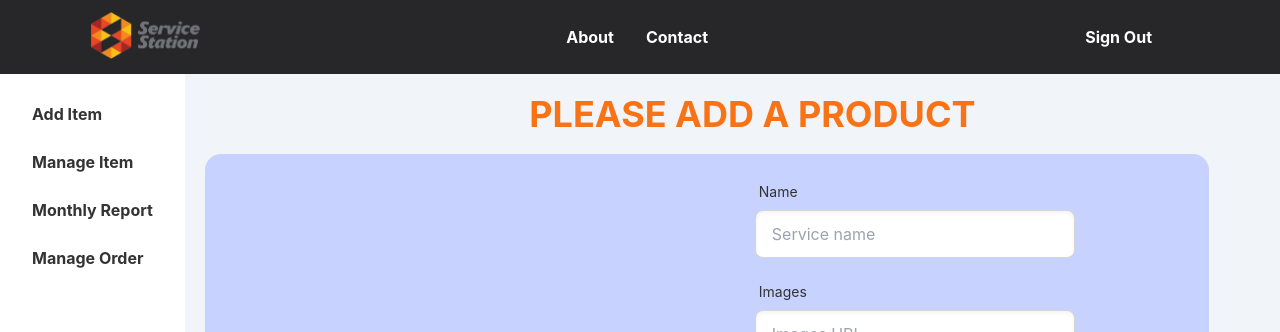
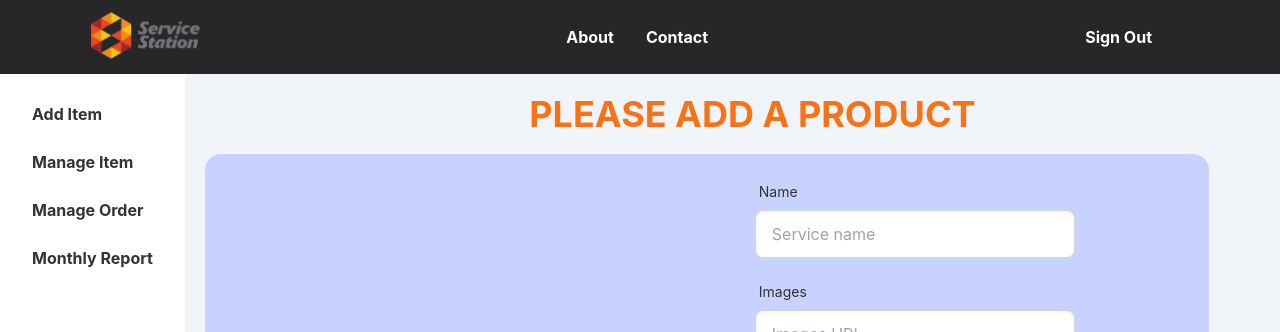
Before and after one commit to dipankar11137/Shifting-Service-Client, a React (Create React App) app: page /dashboard in a window 1280 px wide. Shown: the top 332 px of the page. Built offline with nearby package versions, Linux system fonts and the light colour scheme; no server answers; sample sign-in values are in the browser's storage.

Commit message:
add manage order

```diff
--- a/src/App.js
+++ b/src/App.js
@@ -1,35 +1,36 @@
 import { Route, Routes } from "react-router-dom";
 import "./App.css";
 
+import { ToastContainer } from 'react-toastify';
+import 'react-toastify/dist/ReactToastify.css';
 import Login from "./Components/Login/Login";
+import RequireAuth from './Components/Login/RequireAuth';
 import SignUp from "./Components/Login/SignUp";
 import About from "./Components/Pages/About/About";
 import Blogs from "./Components/Pages/Blogs/Blogs";
 import Contact from "./Components/Pages/Contact/Contact";
+import AddItem from './Components/Pages/Dashboard/AddItem';
+import Dashboard from './Components/Pages/Dashboard/Dashboard';
+import ManageItem from './Components/Pages/Dashboard/ManageItem';
+import AppleInventory from './Components/Pages/Home/AppleInventory';
 import Home from "./Components/Pages/Home/Home";
 import Navbar from "./Components/Pages/Share/Navbar";
-import NotFound from "./Components/Pages/Share/NotFound";
-import RequireAuth from "./Components/Login/RequireAuth";
-import AppleInventory from "./Components/Pages/Home/AppleInventory";
-import { ToastContainer, toast } from "react-toastify";
-import "react-toastify/dist/ReactToastify.css";
-import Dashboard from "./Components/Pages/Dashboard/Dashboard";
-import AddItem from "./Components/Pages/Dashboard/AddItem";
-import ManageItem from "./Components/Pages/Dashboard/ManageItem";
+import NotFound from './Components/Pages/Share/NotFound';
 // animation
 import "animate.css/animate.min.css";
 import Aos from "aos";
+import BookServices from './Components/Pages/BookServices/BookServices';
+import ManageOrders from './Components/Pages/Dashboard/Manage Order/ManageOrders';
+import MonthlyReports from './Components/Pages/Dashboard/MonthlyReports';
+import AcRepairServices from './Components/Pages/Home/Ac Repair Service/AcRepairServices';
+import ApplianceRepairs from './Components/Pages/Home/Appliance Repair/ApplianceRepairs';
+import Beautys from './Components/Pages/Home/Beauty And Salon/Beautys';
+import CarCare from './Components/Pages/Home/Car Care/CarCare';
+import Shiftings from './Components/Pages/Home/Shifting/Shiftings';
+import TripsTravels from './Components/Pages/Home/Trips & Travel/TripsTravels';
 import MyItems from "./Components/Pages/MyItems/MyItems";
 import PayNow from "./Components/Pages/MyItems/PayNow";
-import AddReview from "./Components/Pages/Review/AddReview";
-import AcRepairServices from "./Components/Pages/Home/Ac Repair Service/AcRepairServices";
-import ApplianceRepairs from "./Components/Pages/Home/Appliance Repair/ApplianceRepairs";
-import BookServices from "./Components/Pages/BookServices/BookServices";
-import TripsTravels from "./Components/Pages/Home/Trips & Travel/TripsTravels";
-import Shiftings from "./Components/Pages/Home/Shifting/Shiftings";
-import CarCare from "./Components/Pages/Home/Car Care/CarCare";
-import Beautys from "./Components/Pages/Home/Beauty And Salon/Beautys";
-import MonthlyReports from "./Components/Pages/Dashboard/MonthlyReports";
+import AddReview from './Components/Pages/Review/AddReview';
 
 Aos.init();
 
@@ -105,6 +106,7 @@ function App() {
           <Route index element={<AddItem />} />
           <Route path="manageItem" element={<ManageItem />} />
           <Route path="reports" element={<MonthlyReports />} />
+          <Route path="manageOrder" element={<ManageOrders />} />
         </Route>
         {/* Dashboard End */}
 
--- a/src/Components/Pages/Dashboard/Dashboard.js
+++ b/src/Components/Pages/Dashboard/Dashboard.js
@@ -1,7 +1,5 @@
-import React from "react";
-import { useAuthState } from "react-firebase-hooks/auth";
-import { Link, Outlet } from "react-router-dom";
-import auth from "../../../firebase.init";
+import React from 'react';
+import { Link, Outlet } from 'react-router-dom';
 
 const Dashboard = () => {
   // const [user] = useAuthState(auth);
@@ -39,10 +37,10 @@ const Dashboard = () => {
               </li>
               <li>
                 <Link
-                  to="/dashboard/reports"
+                  to="/dashboard/manageOrder"
                   className="font-bold hover:text-orange-600"
                 >
-                  Monthly Report
+                  Manage Order
                 </Link>
               </li>
               <li>
@@ -50,7 +48,7 @@ const Dashboard = () => {
                   to="/dashboard/reports"
                   className="font-bold hover:text-orange-600"
                 >
-                  Manage Order
+                  Monthly Report
                 </Link>
               </li>
             </ul>
--- /dev/null
+++ b/src/Components/Pages/Dashboard/Manage Order/ManageOrder.js
@@ -0,0 +1,11 @@
+import React from 'react';
+
+const ManageOrder = () => {
+  return (
+    <div>
+      <h1>Manage order</h1>
+    </div>
+  );
+};
+
+export default ManageOrder;
--- /dev/null
+++ b/src/Components/Pages/Dashboard/Manage Order/ManageOrders.js
@@ -0,0 +1,12 @@
+import React from 'react';
+import ManageOrder from './ManageOrder';
+
+const ManageOrders = () => {
+  return (
+    <div>
+      <ManageOrder />
+    </div>
+  );
+};
+
+export default ManageOrders;
```
